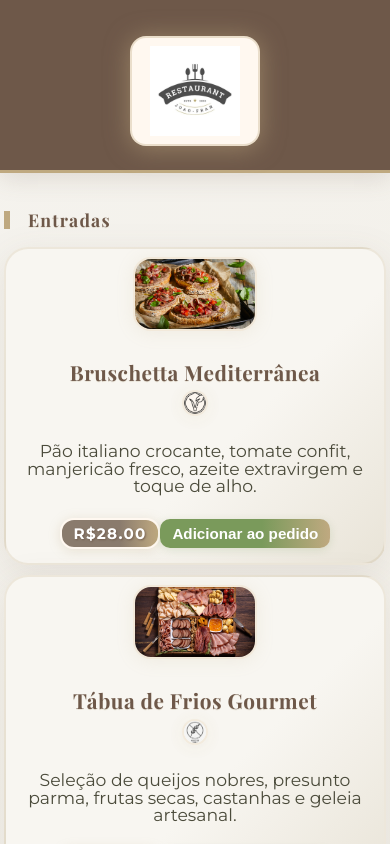
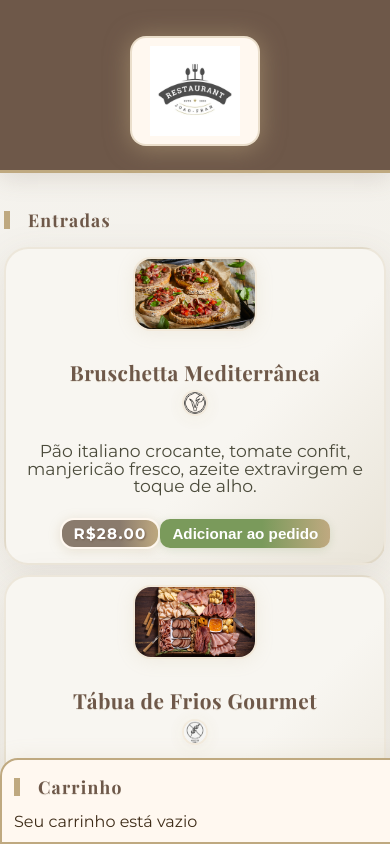
Before and after one commit to fran020-creator/cardapio-online, a React (Vite) app: page / in a window 390 px wide. Shown: the top 844 px of the page. Built offline with nearby package versions, Linux system fonts and the light colour scheme.

Commit message:
fazendo o carrinho

```diff
--- a/src/App.css
+++ b/src/App.css
@@ -136,6 +136,132 @@ h2, .categoria-titulo {
   text-shadow: 1px 1px 2px #6e5849cc;
   margin-bottom: 8px;
 }
+.preco-badge{
+  cursor: pointer;
+  border: none;
+  outline: none;
+  transition: background 0.2s, transform 0.2s;
+
+}
+.preco-badge:hover{
+  background: linear-gradient(90deg, #bfa980 60%, #8a7b6d 100%);
+  transform: scale(1.05);
+}
+
+.carrinho {
+  position: fixed;
+  top: 120px;
+  right: 32px;
+  width: 280px;
+  background: #fff8f0;
+  border: 2px solid #bfa980;
+  border-radius: 18px;
+  box-shadow: 0 4px 24px #bfa98033;
+  padding: 24px 18px 18px 18px;
+  z-index: 100;
+  max-height: 400px;
+  overflow-y: auto;
+}
+.carrinho h2 {
+  margin-top: 0;
+  color: #6e5849;
+}
+.carrinho ul {
+  list-style: none;
+  padding: 0;
+  margin: 0 0 12px 0;
+}
+.carrinho li {
+  margin-bottom: 6px;
+  font-size: 1.05em;
+  display: flex;
+  justify-content: space-between;
+  align-items: center;
+  padding: 8px 0;
+  border-bottom: 1px solid #bfa98033;
+}
+
+.carrinho-item {
+  display: flex;
+  justify-content: space-between;
+  align-items: center;
+  padding: 8px 0;
+  border-bottom: 1px solid #bfa98033;
+}
+
+.item-info {
+  display: flex;
+  flex-direction: column;
+  flex: 1;
+}
+
+.item-nome {
+  font-weight: 600;
+  color: #6e5849;
+  margin-bottom: 2px;
+}
+
+.item-preco {
+  font-size: 0.9em;
+  color: #7a9a5b;
+  font-weight: 500;
+}
+
+.btn-remover {
+  background: #e74c3c;
+  color: white;
+  border: none;
+  border-radius: 50%;
+  width: 24px;
+  height: 24px;
+  font-size: 16px;
+  font-weight: bold;
+  cursor: pointer;
+  display: flex;
+  align-items: center;
+  justify-content: center;
+  margin-left: 8px;
+  transition: background 0.2s, transform 0.2s;
+}
+
+.btn-remover:hover {
+  background: #c0392b;
+  transform: scale(1.1);
+}
+
+.carrinho strong {
+  color: #7a9a5b;
+  font-size: 1.2em;
+}
+
+.carrinho-footer {
+  display: flex;
+  flex-direction: column;
+  gap: 12px;
+  margin-top: 8px;
+}
+
+.btn-finalizar {
+  background: linear-gradient(90deg, #27ae60 60%, #2ecc71 100%);
+  color: white;
+  border: none;
+  border-radius: 12px;
+  padding: 12px 18px;
+  font-weight: 600;
+  font-size: 1em;
+  cursor: pointer;
+  transition: background 0.2s, transform 0.2s;
+  box-shadow: 0 2px 8px #27ae6033;
+}
+
+.btn-finalizar:hover {
+  background: linear-gradient(90deg, #2ecc71 60%, #27ae60 100%);
+  transform: scale(1.02);
+}
+
+.btn-finalizar:active {
+  transform: scale(0.98);
+}
 
 .menu-item .icones {
   display: flex;
@@ -208,6 +334,29 @@ footer {
   .menu-grid { gap: 18px; }
   .menu-item { padding: 18px 6px 14px 6px; }
   .menu-item img { width: 140px; height: 100px; }
+  .carrinho {
+    width: 240px;
+    right: 16px;
+    padding: 18px 12px 12px 12px;
+  }
+  .carrinho-item {
+    padding: 6px 0;
+  }
+  .item-nome {
+    font-size: 0.95em;
+  }
+  .item-preco {
+    font-size: 0.85em;
+  }
+  .btn-remover {
+    width: 20px;
+    height: 20px;
+    font-size: 14px;
+  }
+  .btn-finalizar {
+    padding: 10px 16px;
+    font-size: 0.95em;
+  }
 }
 
 @media (max-width: 600px) {
@@ -218,4 +367,33 @@ footer {
   .menu-item img { width: 120px; height: 70px; }
   .menu-item { padding: 8px 2px 6px 2px; }
   .menu-item .preco-badge, .menu-item .btn-pedir { font-size: 0.95em; padding: 6px 12px; }
+  .carrinho {
+    position: fixed;
+    bottom: 0;
+    right: 0;
+    left: 0;
+    top: auto;
+    width: 100%;
+    border-radius: 18px 18px 0 0;
+    z-index: 1000;
+    max-height: 300px;
+  }
+  .carrinho-item {
+    padding: 8px 0;
+  }
+  .item-nome {
+    font-size: 0.9em;
+  }
+  .item-preco {
+    font-size: 0.8em;
+  }
+  .btn-remover {
+    width: 18px;
+    height: 18px;
+    font-size: 12px;
+  }
+  .btn-finalizar {
+    padding: 8px 12px;
+    font-size: 0.9em;
+  }
 }
--- a/src/App.jsx
+++ b/src/App.jsx
@@ -1,13 +1,46 @@
 import Menu from './components/Menu';
+import Carrinho from './components/Carrinho';
 import './reset.css';
 import './App.css';
+import { useState } from 'react';
 
 
 function App() {
+
+  const [carrinho,setCarrinho]=useState([]);
+
+  function adicionarAoCarrinho(item){
+    setCarrinho((prev)=>[...prev,item]);
+  }
+
+  function removerDoCarrinho(index){
+    setCarrinho((prev)=>prev.filter((_,i)=>i!==index));
+  }
+
+  function finalizarPedido(){
+    if(carrinho.length > 0){
+      alert(`Pedido finalizado! Total: R$${total.toFixed(2)}\n\nItens:\n${carrinho.map(item => `- ${item.nome}: R$${item.preco.toFixed(2)}`).join('\n')}`);
+      setCarrinho([]);
+    } else {
+      alert('Seu carrinho está vazio!');
+    }
+  }
+
+  const total = carrinho.reduce((soma,item)=>soma + item.preco,0);
+
+
+
+
   return (
     <div>
       <header><img src="/logo.jpg" alt="Logo do Restaurante" style={{ height: '90px' }} /></header>
-      <Menu />
+      <Menu adicionarAoCarrinho={adicionarAoCarrinho} />
+      <Carrinho
+        itens={carrinho}
+        total={total}
+        removerDoCarrinho={removerDoCarrinho}
+        finalizarPedido={finalizarPedido}
+      />
       <footer>
         <div className="footer-infos">
           Restaurante Joao & Fran | Rua das Oliveiras, 123 - Centro, Cidade/UF<br />
--- /dev/null
+++ b/src/components/Carrinho.jsx
@@ -0,0 +1,44 @@
+import React from "react";
+
+function Carrinho({ itens, total, removerDoCarrinho, finalizarPedido }) {
+  return (
+    <aside className="carrinho">
+      <h2>Carrinho</h2>
+      {itens.length === 0 ? (
+        <p>Seu carrinho está vazio</p>
+      ) : (
+        <>
+          <ul>
+            {itens.map((item, idx) => (
+              <li key={idx} className="carrinho-item">
+                <div className="item-info">
+                  <span className="item-nome">{item.nome}</span>
+                  <span className="item-preco">R${item.preco.toFixed(2)}</span>
+                </div>
+                <button
+                  className="btn-remover"
+                  onClick={() => removerDoCarrinho(idx)}
+                  title="Remover item"
+                >
+                  ×
+                </button>
+              </li>
+            ))}
+          </ul>
+          <hr />
+          <div className="carrinho-footer">
+            <strong>Total: R${total.toFixed(2)}</strong>
+            <button
+              className="btn-finalizar"
+              onClick={finalizarPedido}
+            >
+              Finalizar Pedido
+            </button>
+          </div>
+        </>
+      )}
+    </aside>
+  );
+}
+
+export default Carrinho;
--- a/src/components/Menu.jsx
+++ b/src/components/Menu.jsx
@@ -1,7 +1,7 @@
 import menu from "../data/menuData";
 import MenuItem from "./MenuItem";
 
-function Menu() {
+function Menu({ adicionarAoCarrinho }) {
   return (
     <div className="menu-categorias">
       {menu.map((cat) => (
@@ -9,7 +9,7 @@ function Menu() {
           <h2 className="categoria-titulo">{cat.categoria}</h2>
           <div className="menu-grid">
             {cat.itens.map((item) => (
-              <MenuItem key={item.id} {...item} />
+              <MenuItem key={item.id} {...item} adicionarAoCarrinho={adicionarAoCarrinho} />
             ))}
           </div>
         </section>
--- a/src/components/MenuItem.jsx
+++ b/src/components/MenuItem.jsx
@@ -11,7 +11,7 @@ function getIcon(icon) {
   }
 }
 
-function MenuItem({ nome, descricao, preco, imagem, icones = [] }) {
+function MenuItem({ nome, descricao, preco, imagem, icones = [], adicionarAoCarrinho }) {
   return (
     <div className="menu-item">
       <img src={imagem} alt={nome} />
@@ -21,8 +21,13 @@ function MenuItem({ nome, descricao, preco, imagem, icones = [] }) {
       </div>
       <div className="descricao">{descricao}</div>
       <span className="preco-badge">R${typeof preco === "number" ? preco.toFixed(2) : "Preço não encontrado"}</span>
-      <button className="btn-pedir">Adicionar ao pedido</button>
+      <button className="btn-pedir" onClick={() => adicionarAoCarrinho({ nome, preco })}>
+        Adicionar ao pedido
+      </button>
     </div>
   );
 }
+
+
+
 export default MenuItem;
```
